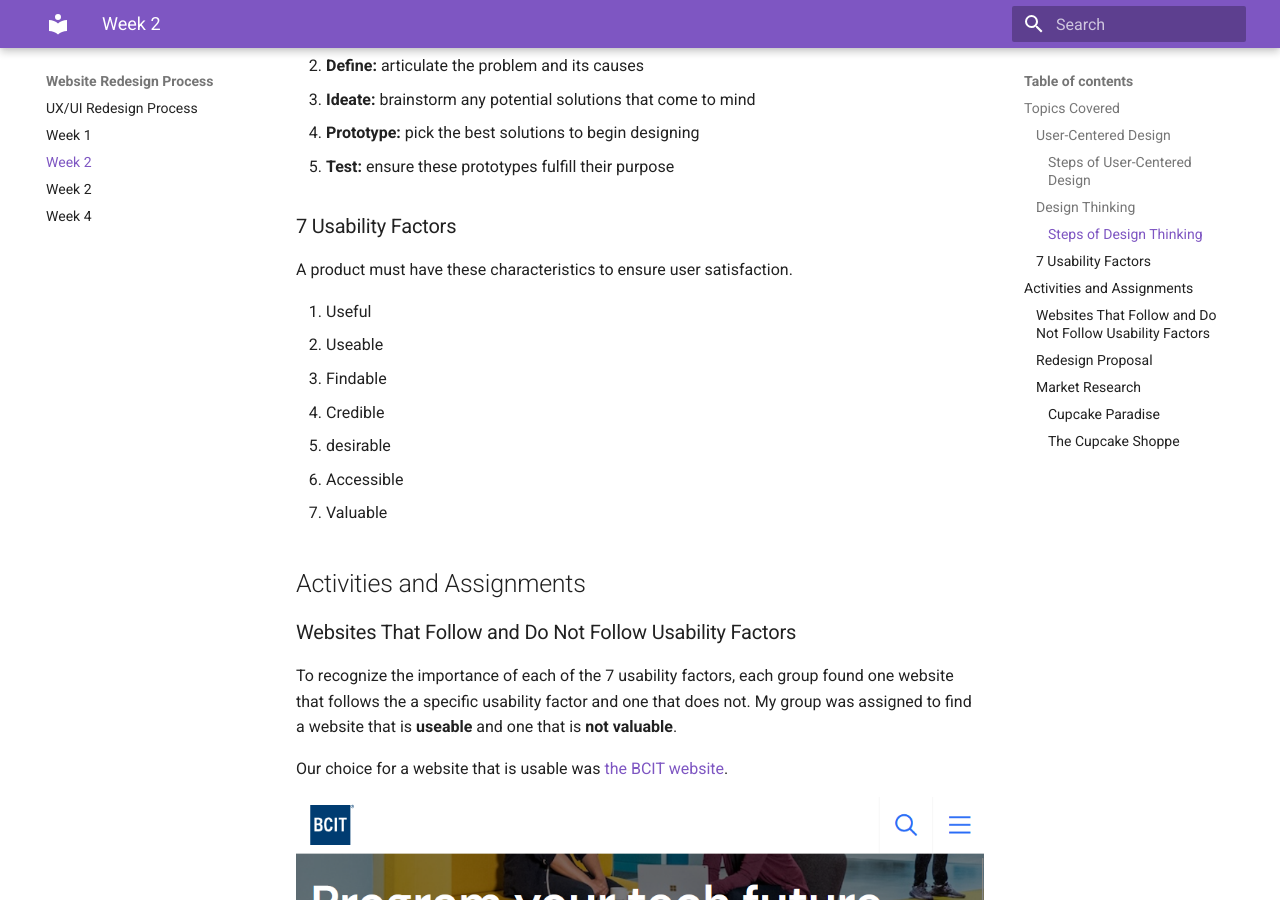
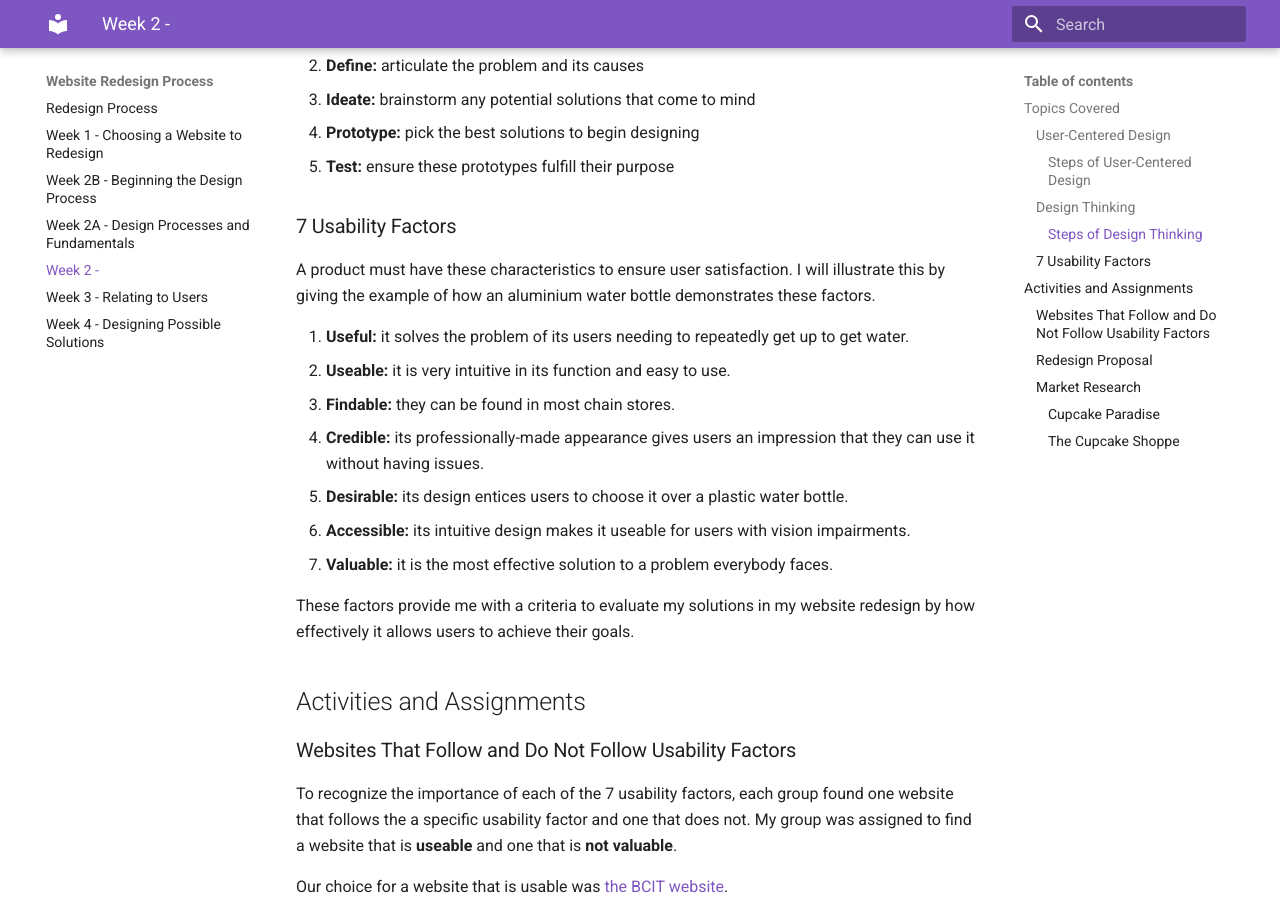
Before and after one commit to anna-moughnie/redesign-process, an MkDocs documentation site: the page built from docs/week2.md, in a window 1280 px wide and 900 px high, scrolled down 796 px. Built offline with MkDocs 1.6.1 and Material for MkDocs 9.7.7, drawn with Linux system fonts in a browser that asks for light colours; some of the changed text lies outside the part shown.

Commit message:
w4 and polished pages

```diff
--- a/docs/week1.md
+++ b/docs/week1.md
@@ -1,81 +1,47 @@
-# Week 1
+# Week 1 - Choosing a Website to Redesign
 
-## Task
-
-Choose a website with poorly designed user interfaces to redesign.
+We began our term project in our UX/UI Design class, which is to learn UX/UI principles and processes by redesigning the UI of a poorly designed website
 
 ## How I Did it
 
 My colleague and I looked through websites that we recently used and analyzed their user experience and the design of their user interfaces. I tried to find websites with established design themes and enough content to work with over a 13-week period. We chose 3 websites to potentially redesign to narrow it down to one choice.
 
-### The two other sites we considered were
+## Choice 1 - The BCIT Program Application Page
 
-#### The BCIT Program Application Page
+![Program application page with out-of-date design and large blocks of text](images/bcitREG.png)
 
-![The BCIT Program Application Page](images/bcitREG.png)
+We considered this site for its unorganized, difficult to read text, which make the website inconvenient to use.
 
-We considered this site for:
+## Choice 2 - Stack Overflow
 
-* lack of effort put into styling
-* difficult to read text
+![homepage with multiple text-heavy sections](images/killedByGPT.png)
 
-#### Stack Overflow
+We considered this site for the overwhelming amount of information displayed at once and the amount of small text, which make for an unpleasant and disorienting user experience.
 
-![Stack Overflow homepage](images/killedByGPT.png)
-
-We considered this site for:
-
-* overwhelming amount of information
-* difficult to read text
-
-## Website For Redesign
+## Choice 3 - Toronto Cupcake
 
 The website that my partner and I decided on for the project is the [Toronto Cupcake Website](https://www.torontocupcake.com/index.html).
 
-### Screenshots
+![homepage with low-resolution hero image](images/cupcake1.png)
 
-![Screenshot of cupcake website](images/cupcake1.png)
+![website footer with poorly-spaced elements](images/cupcake2.png)
 
-![Screenshot of cupcake website](images/cupcake2.png)
+![cupcake catalogue page with inconsistently-spaced elements](images/cupcake3.png)
 
-![Screenshot of cupcake website](images/cupcake3.png)
+## Why We Chose Toronto Cupcake
 
-## Why I Chose It
+We chose this website for 3 main reasons.
 
-We chose this website for **3 main reasons**.
+1. The business has 2 distinct audiences: corporations and people who enjoy cute desserts
 
-1. The business has 2 distinct audiences.
-   * Corporations
-
-   * People who enjoy cute desserts
-
-    Toronto Cupcake provides custom branded cupcakes for corporate events. The business should have a design that appeals to this demographic as well as the general public. This intersection of demographics will make the design process more streamlined, as we will have a more specific goal in mind for a new design theme.
+   Toronto Cupcake provides custom branded cupcakes for corporate events. The business should have a design that appeals to this demographic as well as the general public. This intersection of demographics will make the design process more streamlined, as we will have a more specific goal in mind for a new design theme.
 
 2. The website has enough content to redesign within 13 weeks.
 
-    It contains 11 static pages with straightforward content such as text, images, or item listings.
+   It contains 11 static pages with straightforward content such as text, images, or item listings.
 
 3. The website has many aspects that need redesigning.
 
-   * Dead space
-   * Large strings of small text
-   * Unexpected hover state functionality
-   * Poor spacing between items in footer
+   The website has an inordinate amount of dead space, making the site appear unprofessional. It often contains large strings of small text, which can make the user feel frustrated or disinterested about what the text has to say. It implements hover state functionality when the user does not expect it, which can be jarring for users. The items in the sites footer are not properly spaced, which adds to the site's issue of appearing unprofessional.
 
-   These issues provides ample opportunities to analyze the site's UI as it relates to the principles of UX/UI design.
-
-## Why I'm Working in a Team
-
-I chose to work with a team because I tend to work faster when I work with others. This is because I tend to complete my contributions earlier, as to be considerate of my teammates' time. Brainstorming phases are also much faster in groups as more ideas are contributed and also verbalized, better establishing them and making them easier to analyze.
-
-## What I Hope to Get From These Classes
-
-### UX/UI Design
-
-I hope to become familiar enough with the processes of designing UI to comfortably apply them to my future projects. I would like to learn how to minimize and better spot mistakes in my web projects.
-
-### Business Communications
-
-I aim to develop more effective communication skills by regularly practicing the 7 C's of communication.
-
-For both classes, I hope to improve my ability to work in a team.
+These issues provides ample opportunities to analyze the site's UI as it relates to the principles of UX/UI design.
--- /dev/null
+++ b/docs/week2-activities.md
@@ -0,0 +1,73 @@
+# Week 2B - Beginning the Design Process
+
+The activities and assignments we were given this week involved us beginning to implement the [design processes and concepts](./week2-topics.md) we learned in class.
+
+## Websites That Follow and Do Not Follow Usability Factors
+
+To recognize the importance of each of the 7 usability factors, each group found one website that follows a specific usability factor and one that does not. My group was assigned to find a website that is **useable** and one that is **not valuable**.
+
+Our choice for a website that is usable was [the BCIT website](https://www.bcit.ca/).
+
+![homepage with modern design](images/bcitHome.png)
+
+This website is useable as its information structure is very intuitive with very easy-to-read text. Users can navigate the website without many issues.
+
+Our choice for a website that is not valuable is [MapQuest](https://www.mapquest.com/).
+
+![map website with ads](images/killedByGoogle.png)
+
+This website is no longer valuable as Google Maps fulfills its purpose while being ad-free and implementing more useful features.
+
+## Redesign Proposal
+
+This assignment involved us analyzing the [website for our term project](./week1.md) and the issues with the site to effectively brainstorm solutions that benefit the business.
+
+After our analysis, we outlined **3 main issues** with the website.
+
+- Poorly formatted navigation bar and information structure make the site difficult to navigate
+- Unappealing formatting of the shop with a difficult to find cart page
+- Inconsistent CSS styling with a theme that does not cater to the audience, giving the website a very unprofessional impression
+
+We aim to resolve these issues by
+
+- Polishing CSS styling
+- Adding a tasteful amount of animations for a more professional look
+- Adjusting the navigation bar to be easier to use
+- Reordering information structure
+- Adjusting branding colours to appeal to intended audiences
+
+## Market Research
+
+To better our understanding of what an effective website in this business would look like, we analyzed two other cupcake shop websites in the Toronto area.
+
+### [Cupcake Paradise](https://www.cupcakeparadise.ca/)
+
+![homepage with hero image and intuitive navigation bar](images/cupcakeParadise.png)
+
+This website succeeds at
+
+- Making a professional impression with high-quality photos and well-structured interactive elements
+- Utilizing a trendy design
+
+This website could improve on
+
+- Conveying a more apparent connection to community
+- Branding that appeals to corporations (to compete with Toronto Cupcakes)
+
+### [The Cupcake Shoppe](https://thecupcakeshoppe.ca/)
+
+![homepage with multiple hero images and intuitive navigation bar](images/cupcakeShoppe.png)
+
+This website succeeds at
+
+- Creating a sense of credibility through well-structured UI
+- Implementing an intuitive and functional cart feature
+
+This website could improve on
+
+- Communicating information on the business itself and its place in the community
+- Using higher-quality images
+
+### Conclusion From Market Research
+
+Our website redesign needs high-quality images, intuitive navigation bar structure, and an apparent connection to community.
--- /dev/null
+++ b/docs/week2-topics.md
@@ -0,0 +1,46 @@
+# Week 2A - Design Processes and Fundamentals
+
+To create products that people will want to use, designers need to follow specific design processes that produce the most effective solution to a problem. This week, we covered foundational topics regarding general design processes and applied them to web design.
+
+## User-Centered Design
+
+This is a process to design products that fulfill its purpose and maximize user satisfaction.
+
+### Steps of User-Centered Design
+
+1. _Understand the context_ in which the product is used
+2. _Specify the requirements_ of a successful design
+3. _Design solutions_ that meet the requirements
+4. _Evaluate_ the solutions
+
+As this process is specific to creating new products rather than redesigning existing ones, we will not be using this process for our term project. I will use this process often throughout my career as a web developer when designing new websites from scratch.
+
+## Design Thinking
+
+Similarly to user-centered design, this is a design process to create solutions to problems people face. The main difference between the two processes is that design thinking emphasizes creating solutions, while user-centered design ensures those solutions are easy to use.
+
+### Steps of Design Thinking
+
+1. **Empathize:** identify a problem
+2. **Define:** articulate the problem and its causes
+3. **Ideate:** brainstorm any potential solutions that come to mind
+4. **Prototype:** pick the best solutions to begin designing
+5. **Test:** ensure these prototypes fulfill their purpose
+
+I will be using this process to identify issues with the original [Toronto Cupcake website](https://www.torontocupcake.com/index.html) and design solutions to address them.
+
+## 7 Usability Factors
+
+A product must have these characteristics to ensure user satisfaction. I will illustrate this by giving the example of how an aluminum water bottle demonstrates these factors.
+
+1. **Useful:** it solves the problem of its users needing to repeatedly get up to get water.
+2. **Useable:** it is very intuitive in its function and easy to use.
+3. **Findable:** they can be found in most chain stores.
+4. **Credible:** its professionally-made appearance gives users an impression that they can use it without having issues.
+5. **Desirable:** its design entices users to choose it over a plastic water bottle.
+6. **Accessible:** its intuitive design makes it useable for users with vision impairments.
+7. **Valuable:** it is the most effective solution to a problem everybody faces.
+
+These factors provide me with a criteria to evaluate my solutions in my website redesign by how effectively it allows users to achieve their goals.
+
+We began applying these concepts through the activities covered in the [next page](./week2-activities.md).
--- a/docs/week2.md
+++ b/docs/week2.md
@@ -1,4 +1,4 @@
-# Week 2
+# Week 2 -
 
 This week, we covered foundational topics involving design processes and began applying them to our website redesign project. These processes and principles apply to design in general, not only web development.
 
@@ -8,18 +8,18 @@
 
 This is a process to design products that fulfill its purpose and maximize user satisfaction.
 
-#### **Steps of User-Centered Design**
+#### Steps of User-Centered Design
 
-1. **Understand the context** in which the product is used
-2. **Specify the requirements** of a successful design
-3. **Design solutions** that meet the requirements
-4. **Evaluate** the solutions
+1. _Understand the context_ in which the product is used
+2. _Specify the requirements_ of a successful design
+3. _Design solutions_ that meet the requirements
+4. _Evaluate_ the solutions
 
 ### Design Thinking
 
 Similarly to user-centered design, this is a design process to create solutions to problems people face. The main difference between the two processes are that design thinking emphasizes creating solutions, while user-centered design ensures those solutions are easy to use.
 
-#### **Steps of Design Thinking**
+#### Steps of Design Thinking
 
 1. **Empathize:** identify a problem
 2. **Define:** articulate the problem and its causes
@@ -29,15 +29,17 @@
 
 ### 7 Usability Factors
 
-A product must have these characteristics to ensure user satisfaction.
+A product must have these characteristics to ensure user satisfaction. I will illustrate this by giving the example of how an aluminium water bottle demonstrates these factors.
 
-1. Useful
-2. Useable
-3. Findable
-4. Credible
-5. desirable
-6. Accessible
-7. Valuable
+1. **Useful:** it solves the problem of its users needing to repeatedly get up to get water.
+2. **Useable:** it is very intuitive in its function and easy to use.
+3. **Findable:** they can be found in most chain stores.
+4. **Credible:** its professionally-made appearance gives users an impression that they can use it without having issues.
+5. **Desirable:** its design entices users to choose it over a plastic water bottle.
+6. **Accessible:** its intuitive design makes it useable for users with vision impairments.
+7. **Valuable:** it is the most effective solution to a problem everybody faces.
+
+These factors provide me with a criteria to evaluate my solutions in my website redesign by how effectively it allows users to achieve their goals.
 
 ## Activities and Assignments
 
@@ -63,17 +65,17 @@
 
 After our analysis, we outlined **3 main issues** with the website.
 
-* Poorly formatted navigation bar and information structure make the site difficult to navigate
-* Unappealing formatting of the shop with a difficult to find cart page
-* Sloppy CSS styling with a theme that does not cater to the audience, giving the website a very unprofessional impression
+- Poorly formatted navigation bar and information structure make the site difficult to navigate
+- Unappealing formatting of the shop with a difficult to find cart page
+- Inconsistent CSS styling with a theme that does not cater to the audience, giving the website an unprofessional impression
 
 We aim to resolve these issues by
 
-* Polishing CSS styling
-* Adding a tasteful amount of animations for a more professional look
-* Adjusting the navigation bar to be easier to use
-* Reordering information structure
-* Adjusting branding colours to appeal to intended audiences
+- Polishing CSS styling
+- Adding a tasteful amount of animations for a more professional look
+- Adjusting the navigation bar to be easier to use
+- Reordering information structure
+- Adjusting branding colours to appeal to intended audiences
 
 ### Market Research
 
@@ -85,13 +87,13 @@
 
 This website succeeds at
 
-* Making a professional impression with high-quality photos and well-structured interactive elements
-* Utilizing a trendy design
+- Making a professional impression with high-quality photos and well-structured interactive elements
+- Utilizing a trendy design
 
 This website could improve on
 
-* Conveying a more apparent connection to community
-* Branding that appeals to corporations (to compete with Toronto Cupcakes)
+- Conveying a more apparent connection to community
+- Branding that appeals to corporations (to compete with Toronto Cupcakes)
 
 #### [The Cupcake Shoppe](https://thecupcakeshoppe.ca/)
 
@@ -99,10 +101,10 @@
 
 This website succeeds at
 
-* Creating a sense of credibility through well-structured UI
-* Implementing an intuitive and functional cart feature
+- Creating a sense of credibility through well-structured UI
+- Implementing an intuitive and functional cart feature
 
 This website could improve on
 
-* Communicating information on the business itself and its place in the community
-* Using higher-quality images
+- Communicating information on the business itself and its place in the community
+- Using higher-quality images
--- a/docs/week3.md
+++ b/docs/week3.md
@@ -1,16 +1,16 @@
-# Week 2
+# Week 3 - Relating to Users
 
-This week, we covered User Personas, User Stories, and User Scenarios, and made each of the three for our term project.
+Understanding the needs of a user is fundamental to ensuring a product effectively meets their needs. We learned how to relate to users by covering User Personas, User Stories, and User Scenarios, and made each of the three for our [term project](./week1.md).
 
 ## User Personas
 
 These involve imagining a potential user of our website and characteristics such as their age, goals, things that they struggle with that our product can resolve (pain points), among many other factors that can give us a better understanding of our audience as developers.
 
-### Persona 1: **Cheryl Cunningham**
+### Persona 1: Cheryl Cunningham
 
 This user represents the Toronto Cupcakes' corporate audience. She is an assistant executive director for Toronto RBC Banking. She wants to organize enjoyable work events to boost productivity and morale. She struggles with time and keeping track of all the allergens in the food she orders for events.
 
-### Persona 2: **Ava Davis**
+### Persona 2: Ava Davis
 
 This user represents the audience of customers who need desserts for more casual events. She is an elementary school teacher and needs fun desserts for her wedding. She struggles with time and keeping track of allergens for her guests, as planning a wedding is very time-consuming.
 
@@ -42,31 +42,29 @@
 
 ## User Scenarios
 
-For developers to begin designing UI, it's important to **put ourselves in the shoes of our users** through user scenarios: statements that examine the steps necessary to complete a user story.
+For developers to begin designing UI, it's important to **put ourselves in the shoes of our users** through user scenarios: statements that examine the steps necessary to complete a user story. Our user scenarios for the user stories listed above are as follows.
 
 ### User Scenario 1
 
-*As a wedding planner, I want to easily learn about allergens of different cupcakes, so that I
-can order cupcakes suitable for all my guests and me.*
-
-#### Steps
+_As a wedding planner, I want to easily learn about allergens of different cupcakes, so that I
+can order cupcakes suitable for all my guests and me._
 
 1. Start at home page
 2. Navigate to cupcake catalogue
 3. Filter listings by allergen
-4. navigate to allergen page for more information (allergens found in kitchen)
+4. Navigate to allergen page for more information (allergens found in kitchen)
 
 ### User Scenario 2
 
-*As a wedding planner, I want to easily order cupcakes in bulk, so that I can have an easier
-time organizing my wedding*
+_As a wedding planner, I want to easily order cupcakes in bulk, so that I can have an easier
+time organizing my wedding_
 
-#### Steps
-
-1. start at home page
-2. navigate to order page for information on minimum order size, bulk order specifics, company invoicing, etc.
-3. call bakery to place bulk orders
+1. Start at home page
+2. Navigate to order page for information on minimum order size, bulk order specifics, company invoicing, etc.
+3. Call bakery to place bulk orders
 
 ### Takeaway From User Scenarios
 
 For the website to be effective at satisfying its users, it must have easy-to-find information on cupcakes and how to order them.
+
+These artifacts (user personas, user stories, and user scenarios) give designers insight into the features that need to be added and the functionality they need, providing a detailed checklist for features going into the [ideation process](./week4.md).
--- a/docs/week4.md
+++ b/docs/week4.md
@@ -1,3 +1,33 @@
-# Week 4
+# Week 4 - Designing Possible Solutions
 
-This week
+To begin drafting solutions for our [redesign project](./week1.md), we learned about problem statements, created a feature list for our website redesign, discussed and carried out different ideation strategies, and discussed approaches to designing intuitive information architecture (IA).
+
+## Problem Statement
+
+To begin redesigning a website, developers must summarize the issues with the site in concrete terms with a problem statement. This is done by writing a paragraph that states clearly and concisely the aspects of the site that need improvement and the problems they cause.
+
+Our problem statement for [Toronto Cupcake](https://www.torontocupcake.com/index.html) is as follows.
+
+> The issue with Toronto Cupcake’s website is that the website does not succeed at appealing to its main audience and customers: corporate and casual event planners. The poor website structure and design, dated branding, and unintuitive navigation make it difficult to use the website, which may incline customers to opt for a different bakery with a more professional-looking website. The website should be redesigned as soon as possible to start effectively appealing to its intended audiences. The focus on the redesign should be for its corporate customers, because their corporate-specific catering is a niche that could help the business stand out among competitors.
+
+From this statement, we gained a clearer understanding of the exact issues of the site, providing a smoother transition into the ideation phases of the redesign.
+
+## Feature List
+
+With the site's issues summarized in the problem statement, we began analyzing the page for specific changes to be made in the redesign. A notable amount of changes we listed were changes to the information architecture of the site such as improving the navigation menu, removing unnecessary information, and adding dedicated pages to important information such as allergens and delivery. Other changes were cosmetic to make the site appear more professional, such as changing the colour scheme and correcting inconsistent CSS styling.
+
+## Ideation
+
+To begin designing our solutions to the issues the website presents, we discussed three techniques to generate ideas and carried out one.
+
+- Brainstorming
+- Imagining the worst possible idea
+- Crazy 8's
+
+We chose Crazy 8's as our ideation strategy, which involves creating 8 sketches in 8 60-second timeframes for different aspects of the website. This approach did not produce full, cohesive results, but did present interesting ideas that could be expanded upon in full prototypes.
+
+## Information Architecture (IA)
+
+This concept encompasses factors such as labelling pages, navigation, and hierarchy of information. Correct application of these concepts in the context of UX/UI design allows for intuitive presentation of information and a satisfying user experience.
+
+We applied these concepts through an activity where we were given a list of web pages (content inventory) and brainstormed intuitive ways to categorize them. This activity strengthened our understanding of constructing effective IA, which is especially vital for our website redesign, as many of the issues relate to how information is presented.
```
Also changed, not shown: other parts of docs/week3.md (+6 -6 lines), docs/index.md (+23 -6 lines), 1 other file.
